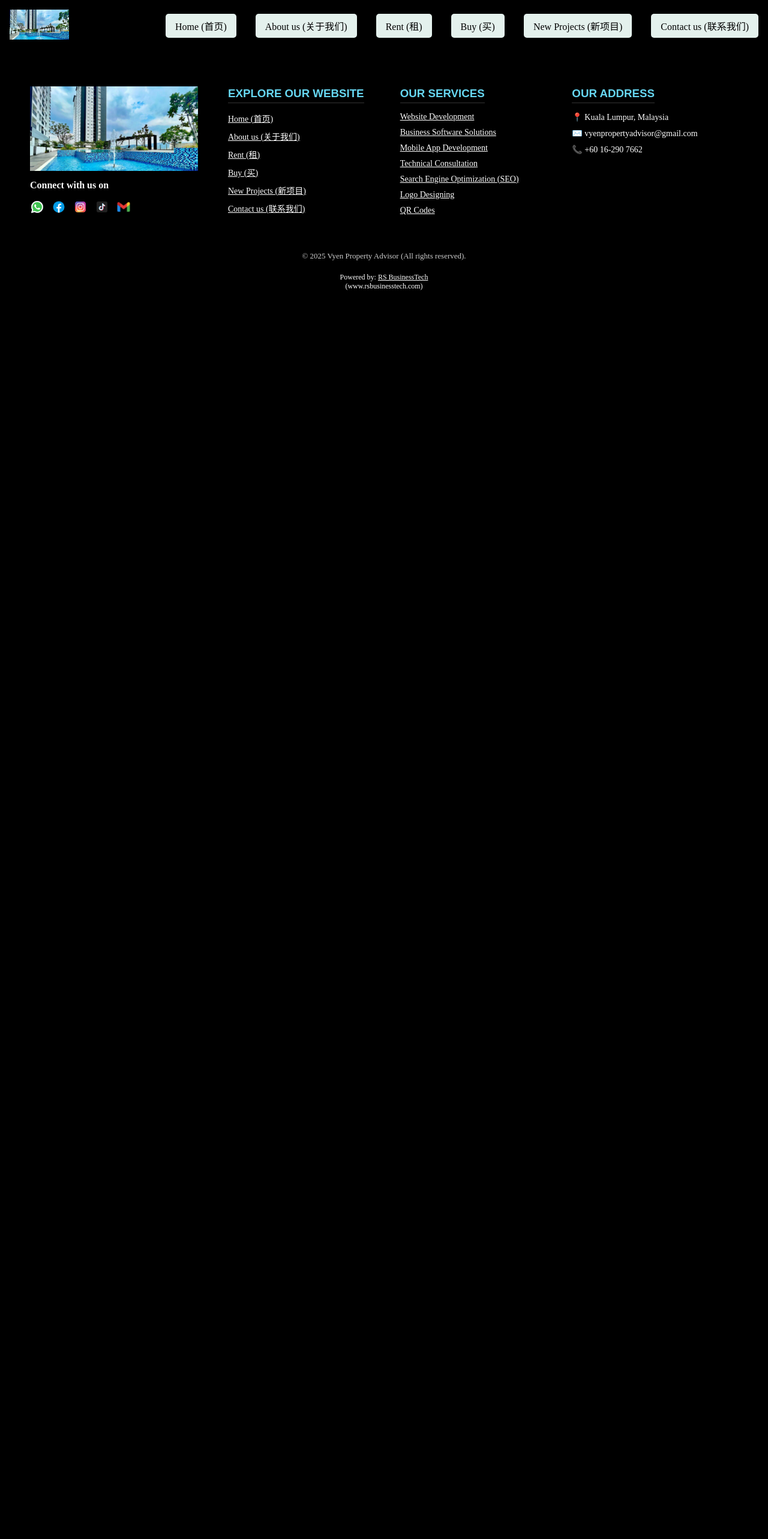
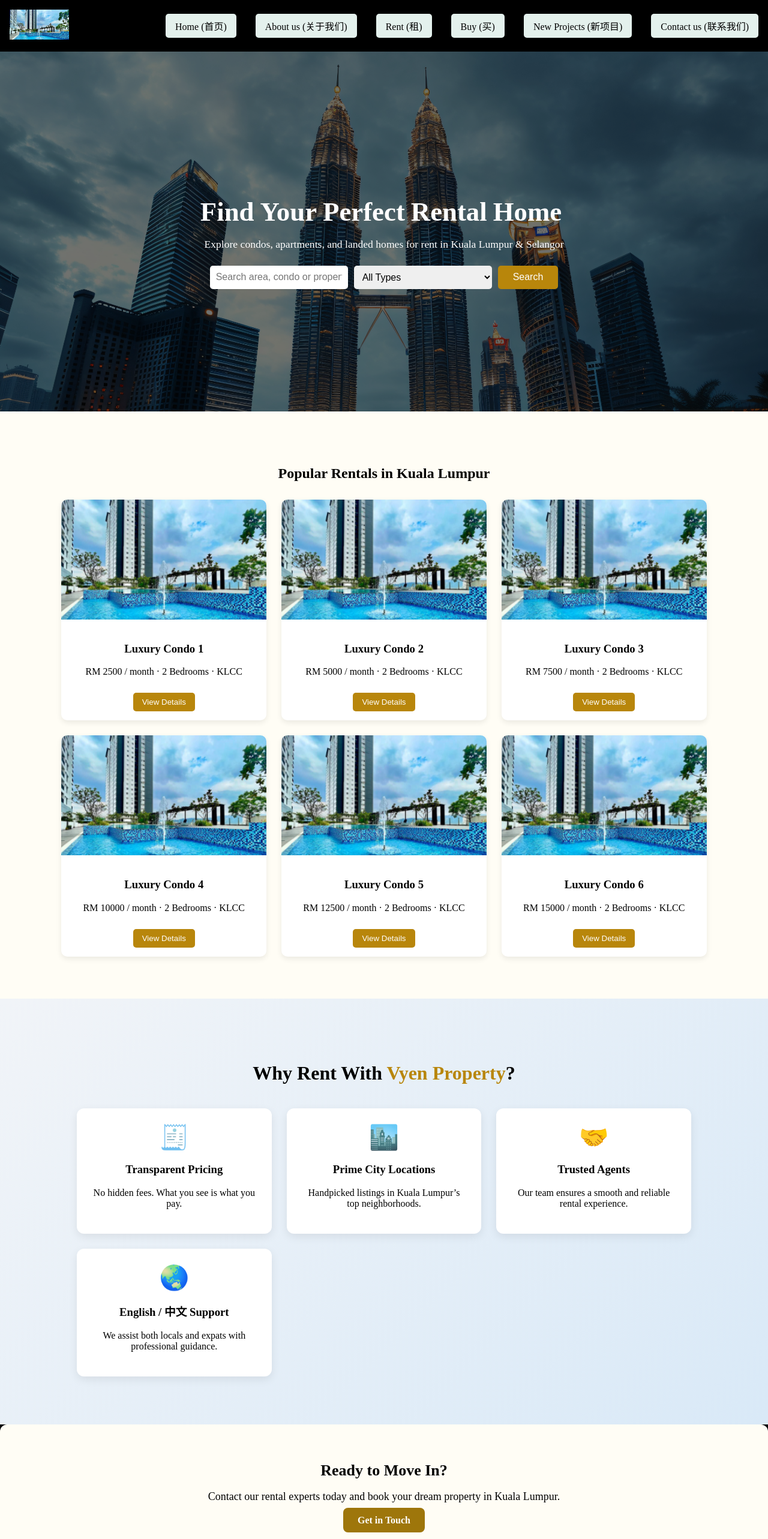
Before and after one commit to RSBusinessTech/vyenpropertyadvisor-ui, an Angular app: page /rent in a window 1280 px wide. Before the commit this address led to /. Shown: the top 2566 px of the page at 60% size. Before the commit the page ends 800 px from the top, so only its background shows below. Built offline with nearby package versions, Linux system fonts and the light colour scheme.

Commit message:
Adding Rent page

```diff
--- a/src/app/app-routing.module.ts
+++ b/src/app/app-routing.module.ts
@@ -6,7 +6,7 @@ const routes: Routes = [
   { path: "", redirectTo: "/home", pathMatch: "full" },
   { path: "home", component: HomeComponent },
   { path: 'about', loadChildren: () => import('./features/about/about.module').then(m => m.AboutModule) },
-  // { path: 'products', loadChildren: () => import('./features/products/products.module').then(m => m.ProductsModule) },
+  { path: 'rent', loadChildren: () => import('./features/rent/rent.module').then(m => m.RentModule) },
   // { path: 'services', loadChildren: () => import('./features/services/services.module').then(m => m.ServicesModule) },
   { path: 'contact', loadChildren: () => import('./features/contact/contact.module').then(m => m.ContactModule) }
 ];
--- /dev/null
+++ b/src/app/features/rent/components/rent/rent.component.css
@@ -0,0 +1,304 @@
+/* === Rent Hero Section === */
+.rent-hero {
+  position: relative;
+  height: 75vh;
+  background: url('/assets/images/kl-rent-bg.jpg') center/cover no-repeat;
+  display: flex;
+  align-items: center;
+  justify-content: center;
+  color: #fff;
+  text-align: center;
+}
+
+.rent-hero-text {
+  text-align: center;
+  color: white;
+}
+
+.rent-hero-text h1 {
+  font-size: 2.2rem;
+  font-weight: 700;
+  display: flex;
+  flex-wrap: wrap;
+  justify-content: center;
+}
+
+.rent-hero-text h1 span {
+  display: inline-block;
+  opacity: 0;
+  transform: translateY(20px);
+  margin-right: 10px; /* ✅ Adds space after each word */
+  animation: wordFade 0.6s ease-out forwards;
+}
+
+/* ✅ Animate words one by one */
+.rent-hero-text h1 span:nth-child(1) { animation-delay: 0s; }
+.rent-hero-text h1 span:nth-child(2) { animation-delay: 0.2s; }
+.rent-hero-text h1 span:nth-child(3) { animation-delay: 0.4s; }
+.rent-hero-text h1 span:nth-child(4) { animation-delay: 0.6s; }
+.rent-hero-text h1 span:nth-child(5) { animation-delay: 0.8s; }
+
+@keyframes wordFade {
+  from {
+    opacity: 0;
+    transform: translateY(20px);
+  }
+  to {
+    opacity: 1;
+    transform: translateY(0);
+  }
+}
+
+/* ✅ Optional: responsive scaling */
+@media (max-width: 768px) {
+  .rent-hero-text h1 {
+    font-size: 1.8rem;
+  }
+}
+
+
+.rent-hero .overlay {
+  position: absolute;
+  inset: 0;
+  background: rgba(0, 0, 0, 0.55);
+}
+
+.rent-hero-text {
+  position: relative;
+  z-index: 2;
+  max-width: 700px;
+}
+
+.rent-hero-text h1 {
+  font-size: 2.8rem;
+  margin-bottom: 10px;
+}
+
+.rent-hero-text p {
+  font-size: 1.1rem;
+  margin-bottom: 25px;
+}
+
+.rent-search {
+  display: flex;
+  justify-content: center;
+  flex-wrap: wrap;
+  gap: 10px;
+}
+
+/* Ensure consistent box sizing */
+.rent-search input,
+.rent-search select,
+.rent-search button {
+  box-sizing: border-box;
+  font-size: 1rem;
+  padding: 10px;
+  border-radius: 5px;
+  border: none;
+}
+
+/* Desktop view */
+.rent-search input,
+.rent-search select {
+  width: 230px;
+}
+
+.rent-search button {
+  background: #b8860b;
+  color: white;
+  padding: 10px 25px;
+  cursor: pointer;
+}
+.rent-search button:hover {
+  background: #9e760b;
+}
+
+/* ✅ Mobile view fix */
+@media (max-width: 768px) {
+  .rent-search {
+    flex-direction: column;
+    align-items: center;
+    width: 100%;
+  }
+
+  .rent-search input,
+  .rent-search select,
+  .rent-search button {
+    width: 90%;
+    max-width: 400px;
+    padding: 12px;               /* uniform height */
+    border: none;
+  }
+
+  .rent-search input,
+  .rent-search select {
+    border: 1px solid #ccc;      /* optional: subtle border for clarity */
+  }
+
+  .rent-search button {
+    background-color: #b8860b;
+    color: #fff;
+    border: none;
+  }
+}
+
+/* === Featured Rentals === */
+.featured-rentals {
+  padding: 70px 8%;
+  text-align: center;
+  background: #fffdf5;
+}
+
+.rent-grid {
+  display: grid;
+  grid-template-columns: repeat(auto-fit, minmax(280px, 1fr));
+  gap: 25px;
+  margin-top: 30px;
+}
+
+.rent-card {
+  background: #fff;
+  border-radius: 10px;
+  box-shadow: 0 4px 10px rgba(0, 0, 0, 0.08);
+  overflow: hidden;
+  transition: transform 0.3s;
+}
+.rent-card:hover {
+  transform: translateY(-5px);
+}
+.rent-card img {
+  width: 100%;
+  height: 200px;
+  object-fit: cover;
+}
+.rent-card-info {
+  padding: 15px;
+}
+.details-btn {
+  background: #b8860b;
+  color: white;
+  border: none;
+  padding: 8px 15px;
+  border-radius: 5px;
+  margin-top: 10px;
+  cursor: pointer;
+}
+.details-btn:hover {
+  background: #9e760b;
+}
+
+/* === Why Rent Section === */
+.why-rent {
+  padding: 80px 10%;
+  text-align: center;
+  background: linear-gradient(135deg, #f1f4f8, #d9e9f7);
+}
+.why-rent h2 {
+  font-size: 2rem;
+  margin-bottom: 40px;
+}
+.why-rent span {
+  color: #b8860b;
+}
+.reasons {
+  display: grid;
+  grid-template-columns: repeat(auto-fit, minmax(240px, 1fr));
+  gap: 25px;
+}
+.reason {
+  background: #fff;
+  border-radius: 12px;
+  padding: 25px;
+  box-shadow: 0 5px 15px rgba(0, 0, 0, 0.08);
+}
+.reason .icon {
+  font-size: 2.5rem;
+  color: #b8860b;
+  margin-bottom: 10px;
+}
+
+/* === CTA Section === */
+.rent-cta {
+  background: #000;
+  color: white;
+  padding: 70px 10%;
+  text-align: center;
+}
+.rent-cta button {
+  background: #b8860b;
+  color: #fff;
+  border: none;
+  padding: 12px 30px;
+  border-radius: 8px;
+  cursor: pointer;
+  margin-top: 15px;
+}
+.rent-cta button:hover {
+  background: #9e760b;
+}
+
+/* === Responsive === */
+@media (max-width: 768px) {
+  .rent-hero-text h1 {
+    font-size: 2rem;
+  }
+  .rent-search {
+    flex-direction: column;
+    align-items: center;
+  }
+  .rent-search input,
+  .rent-search select,
+  .rent-search button {
+    width: 90%;
+  }
+}
+
+
+/* === Responsive === */
+@media (max-width: 768px) {
+  .rent-hero-text h1 {
+    font-size: 2rem;
+  }
+  .rent-search {
+    flex-direction: column;
+    align-items: center;
+  }
+  .rent-search input,
+  .rent-search select,
+  .rent-search button {
+    width: 90%;
+  }
+}
+
+/* CTA Section */
+.cta-section {
+  text-align: center;
+  background: #fffdf5;
+  color: #000;
+  padding: 40px 20px;
+  border-radius: 12px;
+}
+
+.cta-section h2 {
+  font-size: 26px;
+  margin-bottom: 10px;
+}
+
+.cta-section p {
+  font-size: 18px;
+  margin-bottom: 20px;
+}
+
+.cta-button {
+  background: #9e760b;
+  color: white;
+  padding: 12px 24px;
+  border-radius: 8px;
+  text-decoration: none;
+  font-weight: 600;
+  transition: background 0.3s ease;
+}
+
+.cta-button:hover {
+  background-color: #000;
+}
--- /dev/null
+++ b/src/app/features/rent/components/rent/rent.component.html
@@ -0,0 +1,79 @@
+<!-- ✅ Rent Hero Section -->
+<section class="rent-hero">
+  <div class="overlay"></div>
+  <div class="rent-hero-text">
+    <!-- <h1>Find Your Perfect Rental Home</h1> -->
+     <h1>
+      <span>Find</span>
+      <span> Your</span>
+      <span> Perfect</span>
+      <span> Rental</span>
+      <span> Home</span>
+    </h1>
+    <p>Explore condos, apartments, and landed homes for rent in Kuala Lumpur & Selangor</p>
+
+    <div class="rent-search">
+      <input type="text" placeholder="Search area, condo or property name" />
+      <select>
+        <option>All Types</option>
+        <option>Condo / Apartment</option>
+        <option>Serviced Residence</option>
+        <option>Landed House</option>
+      </select>
+      <button>Search</button>
+    </div>
+  </div>
+</section>
+
+<!-- ✅ Featured Rentals -->
+<section class="featured-rentals">
+  <h2>Popular Rentals in Kuala Lumpur</h2>
+  <div class="rent-grid">
+    <div class="rent-card" *ngFor="let item of [1,2,3,4,5,6]">
+      <!-- <img src="assets/images/property{{item}}.png" alt="Property {{item}}" /> -->
+      <img src="assets/images/property1.png" alt="Property {{item}}" />
+      <div class="rent-card-info">
+        <h3>Luxury Condo {{item}}</h3>
+        <p>RM {{item*2500}} / month · 2 Bedrooms · KLCC</p>
+        <button class="details-btn">View Details</button>
+      </div>
+    </div>
+  </div>
+</section>
+
+<!-- ✅ Why Rent With Us -->
+<section class="why-rent">
+  <h2>Why Rent With <span>Vyen Property</span>?</h2>
+  <div class="reasons">
+    <div class="reason">
+      <div class="icon">🧾</div>
+      <h3>Transparent Pricing</h3>
+      <p>No hidden fees. What you see is what you pay.</p>
+    </div>
+
+    <div class="reason">
+      <div class="icon">🏙️</div>
+      <h3>Prime City Locations</h3>
+      <p>Handpicked listings in Kuala Lumpur’s top neighborhoods.</p>
+    </div>
+
+    <div class="reason">
+      <div class="icon">🤝</div>
+      <h3>Trusted Agents</h3>
+      <p>Our team ensures a smooth and reliable rental experience.</p>
+    </div>
+
+    <div class="reason">
+      <div class="icon">🌏</div>
+      <h3>English / 中文 Support</h3>
+      <p>We assist both locals and expats with professional guidance.</p>
+    </div>
+  </div>
+</section>
+
+<!-- CTA Section -->
+<section class="cta-section">
+  <h2>Ready to Move In?</h2>
+  <p>Contact our rental experts today and book your dream property in Kuala Lumpur.</p>
+  <a href="https://wa.me/+60162907662" class="cta-button">Get in Touch</a>
+</section>
--- /dev/null
+++ b/src/app/features/rent/components/rent/rent.component.ts
@@ -0,0 +1,15 @@
+import { Component, OnInit } from '@angular/core';
+
+@Component({
+  selector: 'app-rent',
+  templateUrl: './rent.component.html',
+  styleUrls: ['./rent.component.css']
+})
+export class RentComponent implements OnInit {
+
+  constructor() { }
+
+  ngOnInit() {
+  }
+
+}
--- /dev/null
+++ b/src/app/features/rent/rent.module.ts
@@ -0,0 +1,19 @@
+import { NgModule } from '@angular/core';
+import { CommonModule } from '@angular/common';
+import { ReactiveFormsModule } from '@angular/forms';
+import { HttpClientModule } from '@angular/common/http';
+import { RentComponent } from './components/rent/rent.component';
+import { RentRoutingModule } from './rent-routing.module';
+
+
+@NgModule({
+  declarations: [RentComponent],
+  imports: [
+    CommonModule,
+    ReactiveFormsModule,
+    RentRoutingModule ,
+    HttpClientModule           //Http Client module in order to call Rest-APIs.
+  ],
+  // providers: [ContactService]  //Services (Dependency Injection).
+})
+export class RentModule { }
--- a/src/app/shared/footer/footer.component.html
+++ b/src/app/shared/footer/footer.component.html
@@ -34,7 +34,7 @@
           <li><a href="/blogs">Rent (租)</a></li>
           <li><a href="/products">Buy (买)</a></li>
           <li><a href="/services">New Projects (新项目)</a></li>
-          <li><a href="/clients">Contact us (联系我们)</a></li>
+          <li><a href="/contact">Contact us (联系我们)</a></li>
         </ul>
       </div>
 
--- a/src/app/shared/header/header.component.html
+++ b/src/app/shared/header/header.component.html
@@ -7,7 +7,7 @@
       <nav class="nav-links" [class.mobile-menu-open]="menuOpen">
         <a routerLink="/">Home (首页)</a>
         <a routerLink="/about">About us (关于我们)</a>
-        <a routerLink="/about">Rent (租)</a>
+        <a routerLink="/rent">Rent (租)</a>
         <a routerLink="/blogs">Buy (买)</a>
         <a routerLink="/products">New Projects (新项目)</a>
         <a routerLink="/contact">Contact us (联系我们)</a>
```
Also changed, not shown: src/app/features/rent/rent-routing.module.ts (added, +13 -0 lines), src/assets/images/kl-rent-bg.jpg (added), 1 other file (tests, documents, lock files or other folders).
